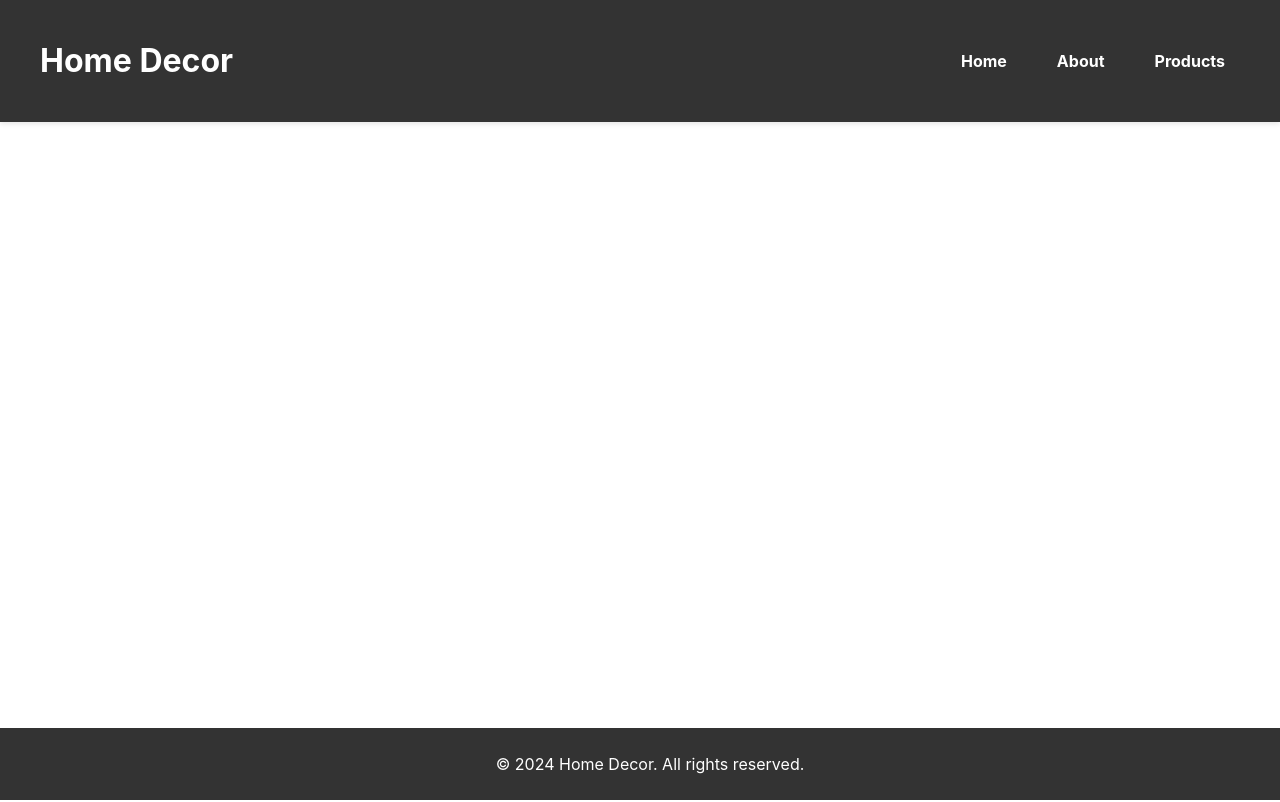
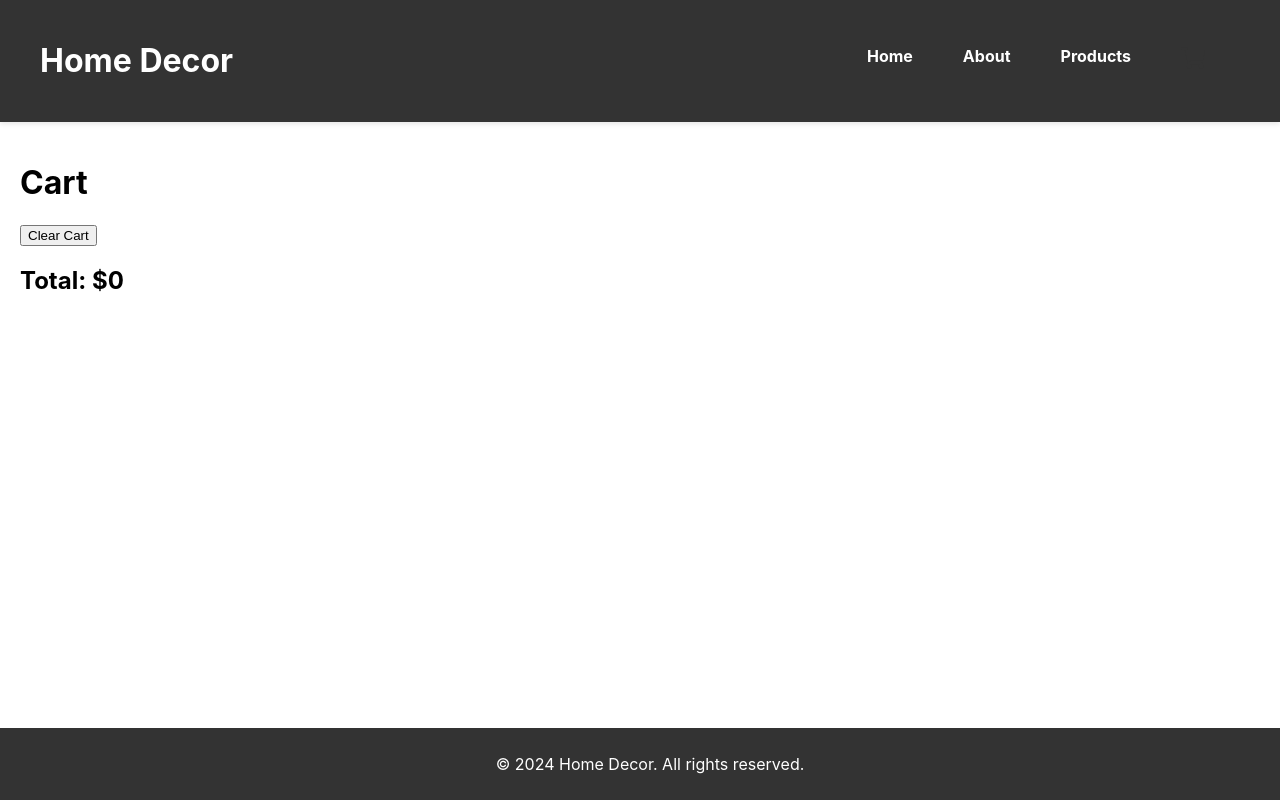
Before and after one commit to yaelkanfi/yaya-app, a React (Create React App) app in the folder home-decor-website/front/: page /cart in a window 1280 px wide. Built offline with nearby package versions, Linux system fonts and the light colour scheme.

Commit message:
basic cart

```diff
--- a/home-decor-website/front/package.json
+++ b/home-decor-website/front/package.json
@@ -9,6 +9,7 @@
     "express": "^4.21.1",
     "react": "^18.3.1",
     "react-dom": "^18.3.1",
+    "react-icons": "^5.3.0",
     "react-router-dom": "^6.27.0",
     "react-scripts": "5.0.1",
     "web-vitals": "^2.1.4"
--- a/home-decor-website/front/src/App.js
+++ b/home-decor-website/front/src/App.js
@@ -5,23 +5,28 @@ import Footer from './components/footer/Footer';
 import Home from './pages/home/Home';
 import Products from './pages/products/Products';
 import ProductDetail from './pages/products/ProductDetail';
+import { CartProvider } from './CartContext';
+import Cart from './pages/cart/Cart'
 
 function App() {
     return (
+        <CartProvider>
             <Router>
                 <div>
-                <Header/>  {/* Display Header on every page */}
+                    <Header />  {/* Display Header on every page */}
                     <main style={{ minHeight: '80vh', padding: '20px' }}>  {/* Content area */}
                         <Routes>
-                        <Route path="/" element={<Home/>} />
-                        <Route path="/products" element={<Products/>} />
+                            <Route path="/" element={<Home />} />
+                            <Route path="/products" element={<Products />} />
                             <Route path="/products/:id" element={<ProductDetail />} />
+                            <Route path="/cart" element={<Cart />} />
                             {/* Add more routes for other pages here */}
                         </Routes>
                     </main>
                     <Footer />  {/* Display Footer on every page */}
                 </div>
             </Router>
+        </CartProvider>
     );
 }
 
--- /dev/null
+++ b/home-decor-website/front/src/CartContext.js
@@ -0,0 +1,46 @@
+import React, { createContext, useState, useEffect } from 'react';
+
+// Create the context
+export const CartContext = createContext();
+
+// Create a provider component
+export const CartProvider = ({ children }) => {
+    const [cart, setCart] = useState(() => {
+        // Check if there's a cart in localStorage, otherwise start with an empty array
+        const savedCart = localStorage.getItem('cart');
+        return savedCart ? JSON.parse(savedCart) : [];
+    });
+
+    // Sync cart state with localStorage
+    useEffect(() => {
+        localStorage.setItem('cart', JSON.stringify(cart));
+    }, [cart]);
+
+    // Add item to cart
+    const addToCart = (product, quantity = 1) => {
+        const existingItem = cart.find(item => item.productId === product._id);
+        if (existingItem) {
+            // If item exists, update the quantity
+            setCart(cart.map(item =>
+                item.productId === product._id ? { ...item, quantity: item.quantity + quantity } : item
+            ));
+        } else {
+            // If item doesn't exist, add a new one
+            setCart([...cart, { productId: product._id, name: product.name, price: product.price, imageUrl: product.imageUrl, quantity }]);
+        }
+    };
+
+    // Remove item from cart
+    const removeFromCart = (productId) => {
+        setCart(cart.filter(item => item.productId !== productId));
+    };
+
+    // Clear cart
+    const clearCart = () => setCart([]);
+
+    return (
+        <CartContext.Provider value={{ cart, addToCart, removeFromCart, clearCart }}>
+            {children}
+        </CartContext.Provider>
+    );
+};
--- a/home-decor-website/front/src/components/header/Header.css
+++ b/home-decor-website/front/src/components/header/Header.css
@@ -26,3 +26,10 @@ header {
     background-color: #fff; /* Dark background on hover */
     color: #333; /* White text on hover */
   }
+
+  .cart-icon {
+    font-size: 1.5em;
+    color: #333;
+    margin-right: 20px;
+    text-decoration: none;
+}
--- a/home-decor-website/front/src/components/header/Header.js
+++ b/home-decor-website/front/src/components/header/Header.js
@@ -1,5 +1,6 @@
 import React from 'react';
 import { Link } from 'react-router-dom';
+import { FaShoppingCart } from 'react-icons/fa';
 import './Header.css';
 
 const Header = () => {
@@ -10,6 +11,9 @@ const Header = () => {
             <Link to="/">Home</Link> {/* Use Link instead of a */}
             <Link to="/about">About</Link>
             <Link to="/products">Products</Link>
+            <Link to="/cart" className="cart-icon">
+                <FaShoppingCart size={24} />
+            </Link>
             {/* Add more navigation links as needed */}
         </nav>
     </header>
--- /dev/null
+++ b/home-decor-website/front/src/pages/cart/Cart.js
@@ -0,0 +1,25 @@
+import React, { useContext } from 'react';
+import { CartContext } from '../../CartContext';
+
+function CartPage() {
+    const { cart, removeFromCart, clearCart } = useContext(CartContext);
+
+    return (
+        <div>
+            <h1>Cart</h1>
+            <button onClick={clearCart}>Clear Cart</button>
+            {cart.map(item => (
+                <div key={item.productId}>
+                    <img src={item.imageUrl} alt={item.name} />
+                    <h2>{item.name}</h2>
+                    <p>Price: ${item.price}</p>
+                    <p>Quantity: {item.quantity}</p>
+                    <button onClick={() => removeFromCart(item.productId)}>Remove</button>
+                </div>
+            ))}
+            <h2>Total: ${cart.reduce((total, item) => total + item.price * item.quantity, 0)}</h2>
+        </div>
+    );
+}
+
+export default CartPage;
--- a/home-decor-website/front/src/pages/products/ProductDetail.css
+++ b/home-decor-website/front/src/pages/products/ProductDetail.css
@@ -38,3 +38,18 @@
     font-weight: bold;
     color: #333;
 }
+
+.add-to-cart-button {
+    background-color: #007bff;
+    color: #fff;
+    padding: 10px 20px;
+    border: none;
+    border-radius: 5px;
+    cursor: pointer;
+    font-size: 1em;
+    margin-top: 10px;
+}
+
+.add-to-cart-button:hover {
+    background-color: #0056b3;
+}
--- a/home-decor-website/front/src/pages/products/ProductDetail.js
+++ b/home-decor-website/front/src/pages/products/ProductDetail.js
@@ -1,10 +1,12 @@
-import React, { useEffect, useState } from 'react';
+import React, { useEffect, useState, useContext } from 'react';
 import { useParams } from 'react-router-dom';
+import { CartContext } from '../../CartContext';
 import './ProductDetail.css';
 
 function ProductDetail() {
     const { id } = useParams();
     const [product, setProduct] = useState(null);
+    const { addToCart } = useContext(CartContext);
 
     useEffect(() => {
         fetch(`http://localhost:5000/api/products/${id}`)
@@ -22,6 +24,10 @@ function ProductDetail() {
                 <h2 className="product-name">{product.name}</h2>
                 <p className="product-description">{product.description}</p>
                 <p className="product-price">${product.price}</p>
+                <button
+                    className="add-to-cart-button"
+                    onClick={() => addToCart(product)}
+                > Add to Cart</button>
             </div>
         </div>
     );
```
Also changed, not shown: 1 other file (tests, documents, lock files or other folders). Lines whose indentation alone changed are shown as unchanged.
